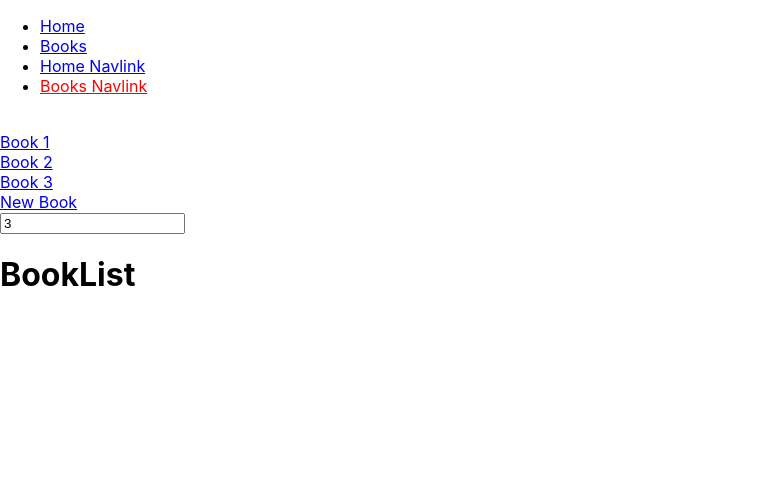
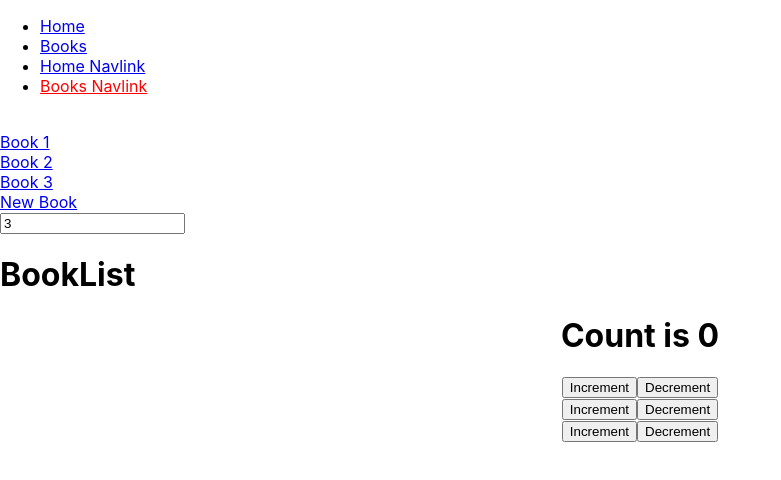
Before and after one commit to vrushabh702/learning-reactJs, a React (Create React App) app: page /books in a window 1280 px wide. Shown: the top 480 px of the page, without its empty margins (0-781 px from the left). Built offline with nearby package versions, Linux system fonts and the light colour scheme.

Commit message:
here we don't use any props or callback function for increment or decrement instead we pass value throught in CountextContext using useContext

```diff
--- a/src/App.js
+++ b/src/App.js
@@ -6,6 +6,7 @@
 import { BookRoutes } from './router/pages/bookRoutes';
 import UseRouteHooks from './router/pages/useRoutesHooks'
 import { AppRouter } from './router/pages/AppRouter';
+import AppReactContextApi from './StateMangement/ReactContextApi/AppReactContextApi';
 
 function App() {
   return (
@@ -13,6 +14,7 @@
     <>
     <AppRouter />
      {/* <UseRouteHooks /> */}
+     <AppReactContextApi></AppReactContextApi>
     </>
   );
 }
--- /dev/null
+++ b/src/StateMangement/ReactContextApi/AppReactContextApi.js
@@ -0,0 +1,19 @@
+import { useContext } from "react"
+import Counter from "./Counter"
+import { CounterContext } from "./context/Counter"
+
+function AppReactContextApi(){
+    const counterState = useContext(CounterContext)
+    console.log("Context",counterState)
+
+    return (
+        <div className="App">
+            <h1>Count is 0</h1>
+            <Counter></Counter>
+            <Counter></Counter>
+            <Counter></Counter>
+        </div>
+    )
+}
+
+export default AppReactContextApi
--- /dev/null
+++ b/src/StateMangement/ReactContextApi/Counter.jsx
@@ -0,0 +1,23 @@
+import React, { useContext } from "react";
+import { CounterContext } from "./context/Counter";
+
+const Counter = () =>{
+    const counterContext = useContext(CounterContext)
+
+    return (
+        <div>
+            <button
+                onClick={()=>{
+                    counterContext.setCount(counterContext.count + 1)
+                }}
+            >Increment</button>
+            <button
+               onClick={()=>{
+                counterContext.setCount(counterContext.count - 1)
+            }}
+            >Decrement</button>
+        </div>
+    )
+}
+
+export default Counter;
--- /dev/null
+++ b/src/StateMangement/ReactContextApi/context/Counter.jsx
@@ -0,0 +1,13 @@
+import { createContext, useState } from "react";
+
+export const CounterContext = createContext(null)
+
+export const CounterProvider = (props) =>{
+    const [count, setCount] = useState(5);
+
+    return (
+        <CounterContext.Provider value={{count,setCount,name:'vrushabh'}}>
+            {props.children}
+        </CounterContext.Provider>
+    )
+}
--- a/src/index.js
+++ b/src/index.js
@@ -4,12 +4,15 @@
 import App from './App';
 import reportWebVitals from './reportWebVitals';
 import { BrowserRouter } from 'react-router-dom'
+import { CounterProvider } from './StateMangement/ReactContextApi/context/Counter';
 
 const root = ReactDOM.createRoot(document.getElementById('root'));
 root.render(
   <React.StrictMode>
     <BrowserRouter>
-    <App />
+      <CounterProvider>
+        <App />
+      </CounterProvider>
     </BrowserRouter>
   </React.StrictMode>
 );
--- a/src/router/pages/AppRouter.js
+++ b/src/router/pages/AppRouter.js
@@ -7,7 +7,7 @@
 export function AppRouter(){
 
   const location = useLocation() // locaion of object looks like
-  console.log(location)
+  // console.log(location)
 
     return (
     <>
```
